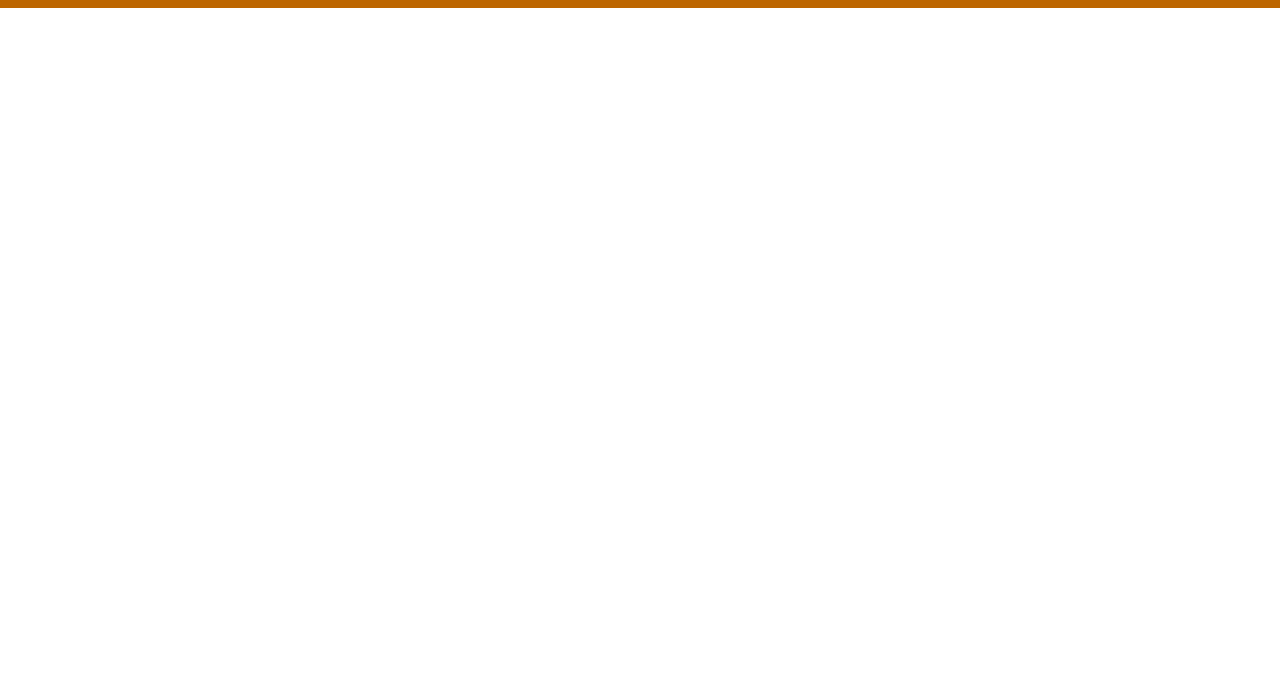
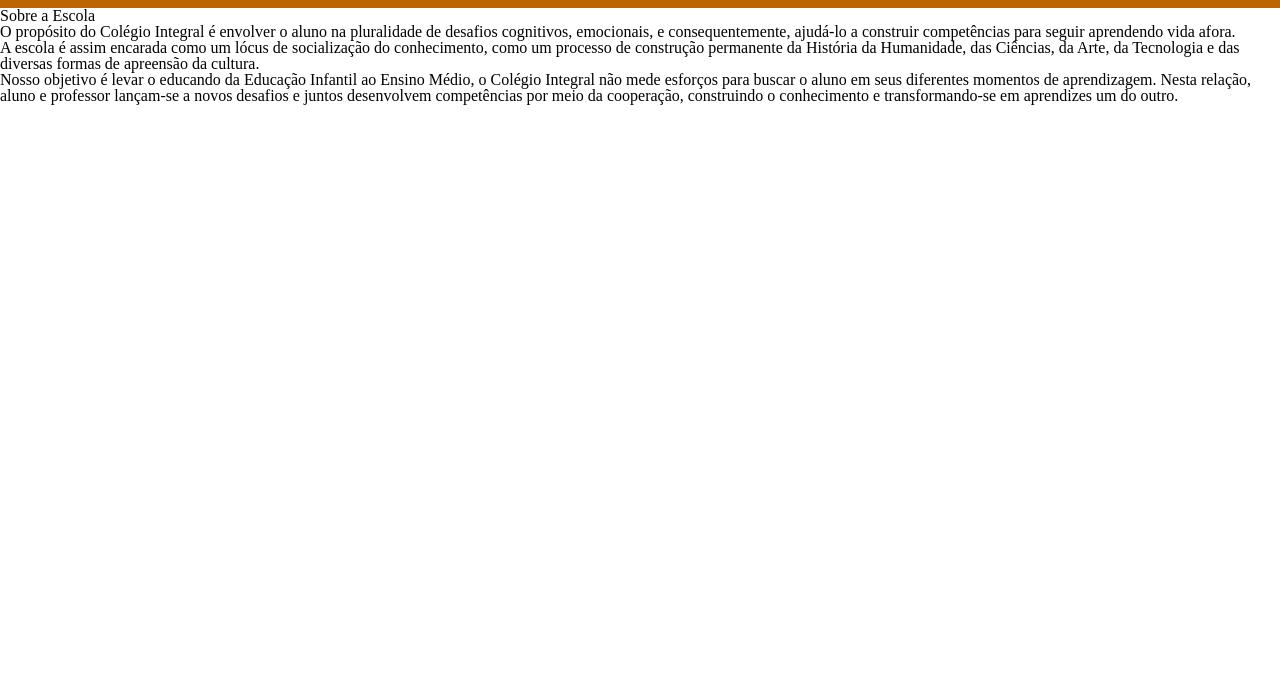
Before and after one commit to pherola/SiteEscola, a plain HTML site: page index.html in a window 1280 px wide. Shown: the part 120-800 px from the top of the page. Drawn offline with Linux system fonts and the light colour scheme.

Commit message:
inserindo informações

```diff
--- a/index.html
+++ b/index.html
@@ -21,5 +21,14 @@
         <li class="item-lista-cabecalho">Contato</li>
       </ul>
     </header>
+    <section>
+      <div>
+        <h1>Sobre a Escola</h1>
+        <p>O propósito do Colégio Integral é envolver o aluno na pluralidade de desafios cognitivos, emocionais, e consequentemente, ajudá-lo a construir competências para seguir aprendendo vida afora.</p>
+        <p>A escola é assim encarada como um lócus de socialização do conhecimento, como um processo de construção permanente da História da Humanidade, das Ciências, da Arte, da Tecnologia e das diversas formas de apreensão da cultura.</p>
+        <p>Nosso objetivo é levar o educando da Educação Infantil ao Ensino Médio, o Colégio Integral não mede esforços para buscar o aluno em seus diferentes momentos de aprendizagem. Nesta relação, aluno e professor lançam-se a novos desafios e juntos desenvolvem competências por meio da cooperação, construindo o conhecimento e transformando-se em aprendizes um do outro.</p>
+      </div>
+    </section>
+
   </body>
 </html>
```
